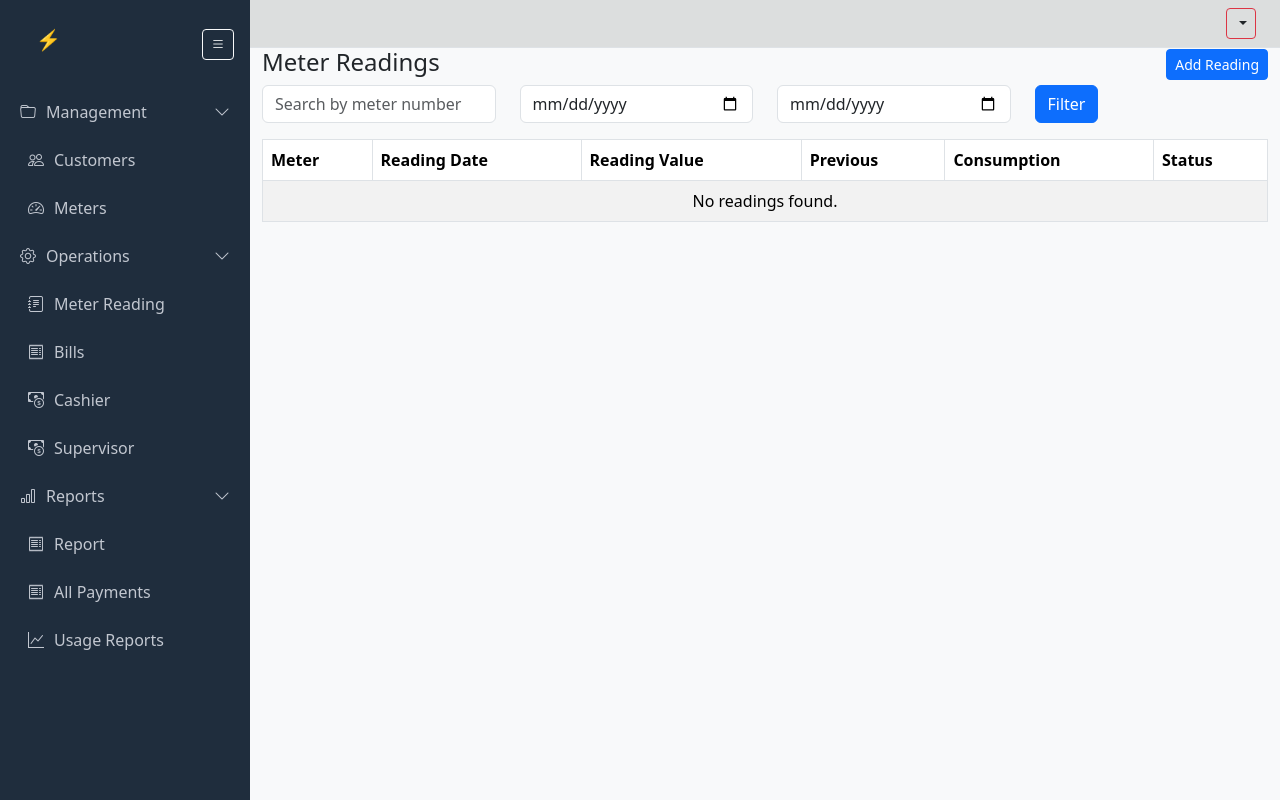
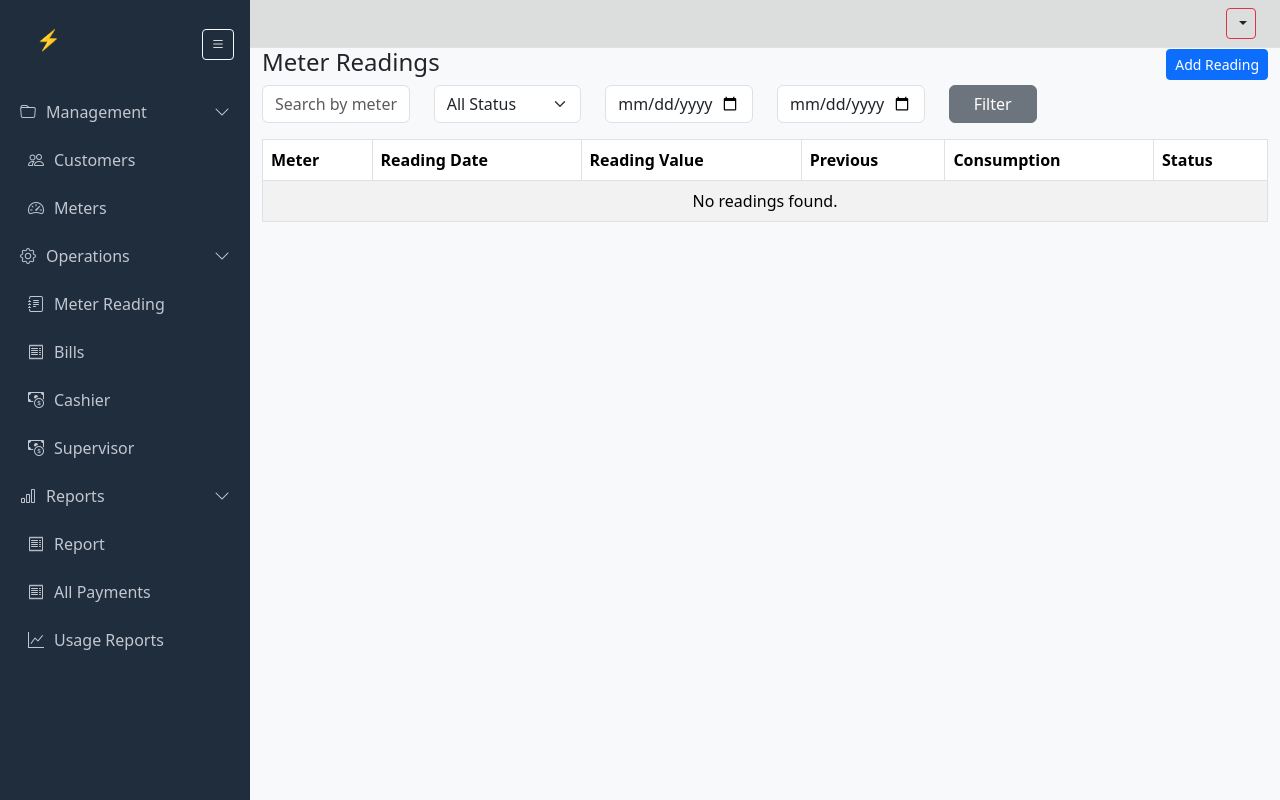
Before and after one commit to Bahaaruukoo/utility-django, a Django app: template bills/templates/bills/meter_reading_list.html in a window 1280 px wide. Run offline with Django 5.2, Linux system fonts and the light colour scheme; the template is opened without the code that fills it, so the values that code supplies are empty; some libraries are stand-ins or nearby versions.

Commit message:
minor modifications

```diff
--- a/bills/services.py
+++ b/bills/services.py
@@ -377,6 +377,7 @@ class MeterReadingService:
         """
         Safely creates a meter reading and optionally generates bill.
         """
+
         if branch is None:
             raise ValidationError("Branch is required.")
 
--- a/bills/templates/bills/meter_reading_list.html
+++ b/bills/templates/bills/meter_reading_list.html
@@ -12,30 +12,41 @@
     <!-- 🔎 Search & Filter -->
     <form method="get" class="row mb-3">
 
-        <div class="col-md-3">
+        <div class="col-md-2">
             <input type="text"
                    name="search"
                    value="{{ request.GET.search }}"
                    class="form-control"
-                   placeholder="Search by meter number">
+                   placeholder="Search by meter num">
         </div>
-
-        <div class="col-md-3">
+        <div class="col-md-2">
+            <select name="status" class="form-select">
+                <option value="">All Status</option>
+                <option value="INITIAL" {% if status == "Initial" %}selected{% endif %}>Initial</option>
+                <option value="FRESH" {% if status == "Fresh" %}selected{% endif %}>Fresh</option>
+                <option value="FAILED" {% if status == "Failed" %}selected{% endif %}>Failed</option>
+                <option value="GENERATED" {% if status == "Generated" %}selected{% endif %}>Generated</option>
+                <option value="VOIDED" {% if status == "Voided" %}selected{% endif %}>Voided</option>
+                <option value="BILVOIDED" {% if status == "Bill Voided" %}selected{% endif %}>Bill Voided</option>
+                <option value="EDITED" {% if status == "Edited" %}selected{% endif %}>Edited</option>
+            </select>
+        </div>
+        <div class="col-md-2">
             <input type="date"
                    name="start_date"
                    value="{{ request.GET.start_date }}"
                    class="form-control">
         </div>
 
-        <div class="col-md-3">
+        <div class="col-md-2">
             <input type="date"
                    name="end_date"
                    value="{{ request.GET.end_date }}"
                    class="form-control">
         </div>
 
-        <div class="col-md-3">
-            <button type="submit" class="btn btn-primary">
+        <div class="col-md-2">
+            <button type="submit" class="btn btn-secondary px-4">
                 Filter
             </button>
         </div>
--- a/bills/urls.py
+++ b/bills/urls.py
@@ -7,8 +7,8 @@ from bills.views import (MeterReadingCreateView, MeterReadingListView,
                          meter_reading_edit, void_bill)
 
 urlpatterns = [
-    path("create/", MeterReadingCreateView.as_view(), name="meter_reading_create"),
     path("readings/", MeterReadingListView.as_view(), name="meter_reading_list"),
+    path("readings/create/", MeterReadingCreateView.as_view(), name="meter_reading_create"),
     path("readings/<int:pk>/", meter_reading_detail, name="meter_reading_detail"),
     path("readings/<int:pk>/edit/", meter_reading_edit, name="meter_reading_edit"),
     path("settings/edit/", edit_billing_settings, name="edit_billing_settings"),
--- a/customers/templates/customers/customer_form.html
+++ b/customers/templates/customers/customer_form.html
@@ -7,7 +7,7 @@
 
 
     <div class="card shadow-sm">
-        <div class="card-header bg-primary text-white">
+        <div class="card-header text-black">
             <h5 class="mb-0">
                 {% if edit_mode %}
                     Edit Customer - {{ customer.customer_no }}
--- a/customers/templates/customers/customer_list.html
+++ b/customers/templates/customers/customer_list.html
@@ -14,6 +14,7 @@
             <tr>
                 <th>Customer No</th>
                 <th>Name</th>
+                <th>Kebele</th>
                 <th>Phone</th>
                 <th>Type</th>
                 <th>Status</th>
@@ -37,6 +38,7 @@
                     </a>
                 </td>
 
+                <td>{{ c.kebele }}</td>
                 <td>{{ c.phone }}</td>
                 <td>{{ c.get_customer_type_display }}</td>
 
--- a/customers/templates/customers/customer_search.html
+++ b/customers/templates/customers/customer_search.html
@@ -49,6 +49,7 @@
                         <tr>
                             <th>Customer No</th>
                             <th>Name</th>
+                            <th>Kebele</th>
                             <th>Phone</th>
                             <th>Type</th>
                             <th>Status</th>
@@ -70,6 +71,7 @@
                                     {{ c.first_name }} {{ c.middle_name }} {{ c.last_name }}
                                 </a>
                             </td>
+                            <td>{{ c.kebele }}</td>
                             <td>{{ c.phone }}</td>
                             <td>{{ c.get_customer_type_display }}</td>
                             <td>
--- a/portal/templates/portal/base.html
+++ b/portal/templates/portal/base.html
@@ -4,6 +4,8 @@
     <title>{{ request.tenant.name }} Utility</title>
     <link href="https://cdn.jsdelivr.net/npm/bootstrap@5.3.2/dist/css/bootstrap.min.css" rel="stylesheet">
     <link href="https://cdn.jsdelivr.net/npm/bootstrap-icons@1.11.1/font/bootstrap-icons.css" rel="stylesheet">
+    <link href="https://cdn.jsdelivr.net/npm/tom-select/dist/css/tom-select.css" rel="stylesheet">
+
     <style>
         .sidebar {
         width: 250px;
@@ -237,6 +239,7 @@
 
 <!-- Bootstrap JS (Place before closing body) -->
 <script src="https://cdn.jsdelivr.net/npm/bootstrap@5.3.2/dist/js/bootstrap.bundle.min.js"></script>
+<script src="https://cdn.jsdelivr.net/npm/tom-select/dist/js/tom-select.complete.min.js"></script>
 
 <!-- Status Change Script -->
 <script>
--- a/reports/views.py
+++ b/reports/views.py
@@ -246,8 +246,9 @@ def debt_aging_report(request):
 def dashboard(request):
 
     tenant = request.tenant
+    branch = request.branch
 
-    data = get_dashboard_data(tenant)
+    data = get_dashboard_data(tenant, branch)
 
 
     context = {
```
Also changed, not shown: bills/forms.py (+5 -4 lines), bills/templates/bills/meter_reading_form.html (+30 -6 lines), bills/views.py (+12 -2 lines), reports/services/dashboard_service.py (+5 -2 lines).
